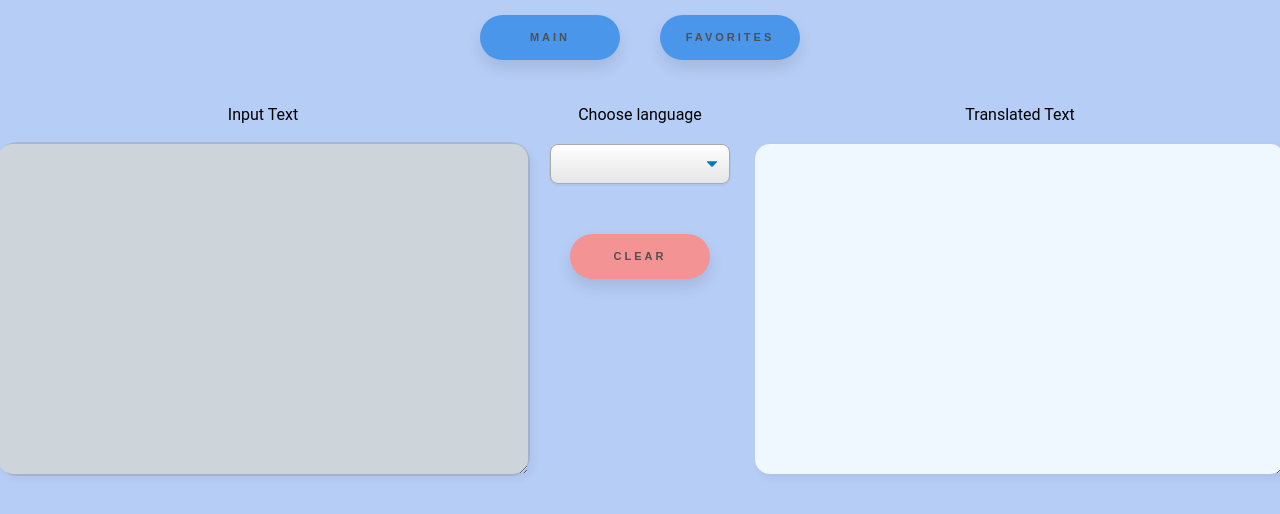
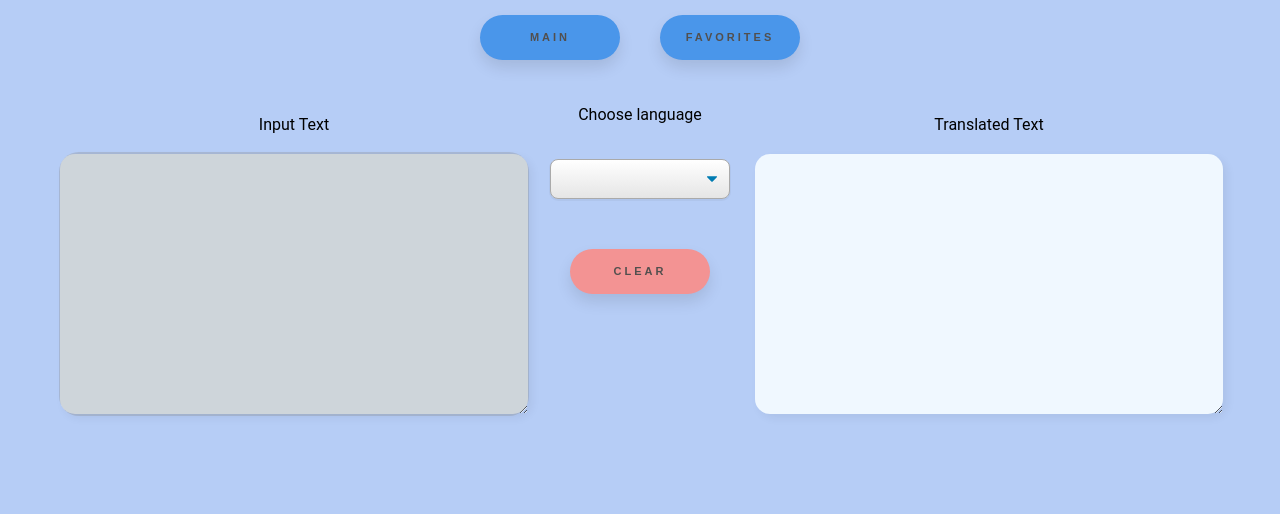
Before and after one commit to PaulRomanov/TranslatorAPI, an Angular app: page / in a window 1280 px wide. Shown: the top 514 px of the page. Built offline with nearby package versions, Linux system fonts and the light colour scheme.

Commit message:
add adaptive layout

```diff
--- a/src/app/components/header/header.component.scss
+++ b/src/app/components/header/header.component.scss
@@ -1,11 +1,15 @@
-.wrapper-header{
+.wrapper-header {
   background-color: rgb(182, 205, 246);
+
   ul {
     display: flex;
     justify-content: center;
   }
-}
 
+  li {
+    list-style-type: none;
+    a {
+      text-decoration: none;
       .nav-item {
         text-decoration: none;
         display: inline-block;
@@ -33,11 +37,6 @@
         transform: translateY(-7px);
         cursor: pointer;
       }
-
-a {
-  text-decoration: none;
     }
-
-li {
-  list-style-type: none;
   }
+}
--- a/src/app/components/mainPage/mainPage.component.html
+++ b/src/app/components/mainPage/mainPage.component.html
@@ -4,7 +4,7 @@
     <div class="col-5">
       <div class="form-group">
         <label for="input-text">Input Text</label>
-      <div class="disablet-div" *ngIf="!targetLanguage"></div>
+        <div class="disablet-div" *ngIf="!targetLanguage"></div>
         <textarea
           class="form-control"
           id="input-text"
--- a/src/app/components/mainPage/mainPage.component.scss
+++ b/src/app/components/mainPage/mainPage.component.scss
@@ -1,30 +1,56 @@
+form {
+  background-color: rgb(182, 205, 246);
+  min-height: 100vh;
   .row {
     padding: 30px 0 0 0;
     display: flex;
     justify-content: center;
     align-items: flex-start;
+    flex-wrap: wrap;
   }
 
-.form-control {
-  width: 500px;
-  height: 300px;
+  @media only screen and (max-width: 1210px) {
+    .row {
+      flex-direction: column;
+      align-items: center;
     }
-
+  }
+  .col-5 {
+    margin: 10px 20px 20px 20px;
+    padding: 0 2px 0 5px;
     .form-group {
       display: flex;
       flex-direction: column;
       align-items: center;
-}
-
       label {
         margin: 0 0 20px 0;
       }
-
-.col-5 {
-  margin: 0 20px 0 20px;
-  padding: 0 2px 0 5px;
+      .disablet-div {
+        background-color: #888c8f54;
+        width: 470px;
+        height: 264px;
+        margin: 37px 0 0 0;
+        border-radius: 20px;
+        z-index: 1;
+        position: absolute;
       }
-
+      .form-control {
+        width: 438px;
+        height: 230px;
+      }
+      @media only screen and (max-width: 320px) {
+        .form-control {
+          width: 250px;
+        }
+        .disablet-div {
+          width: 282px;
+        }
+      }
+      .wrapper-spiner {
+        z-index: 1;
+        position: absolute;
+        margin: 75px 0 0 0;
+      }
       textarea {
         resize: vertical;
         padding: 15px;
@@ -33,13 +59,20 @@ textarea {
         box-shadow: 4px 4px 10px rgba(0, 0, 0, 0.06);
         background-color: aliceblue;
       }
-
-form {
-  background-color: rgb(182, 205, 246);
-  height: 100vh;
-  // width: 100vw;
+    }
+  }
 }
 
+.wrapper-block {
+  .col-2 {
+    .form-group {
+      display: flex;
+      flex-direction: column;
+      align-items: center;
+      label {
+        margin: 0 0 20px 0;
+      }
+    }
     select {
       display: block;
       font-size: 16px;
@@ -51,7 +84,7 @@ select {
       width: 100%;
       max-width: 100%;
       box-sizing: border-box;
-  margin: 0;
+      margin: 15px 0 0 0;
       border: 1px solid #aaa;
       box-shadow: 0 1px 0 1px rgba(0, 0, 0, 0.04);
       border-radius: 0.5em;
@@ -88,11 +121,6 @@ select {
       background-position: left 0.7em top 50%, 0 0;
       padding: 0.6em 0.8em 0.5em 1.4em;
     }
-
-.wrapper-spiner {
-  z-index: 1;
-  position: absolute;
-  margin: 75px 0 0 0;
   }
 
   .floating-button {
@@ -121,13 +149,4 @@ select {
     transform: translateY(-7px);
     cursor: pointer;
   }
-
-.disablet-div {
-  background-color: #888c8f54;
-  width: 533px;
-  height: 334px;
-  margin: 37px 0 0 0;
-  border-radius: 20px;
-  z-index: 1;
-  position: absolute;
 }
--- a/src/styles.scss
+++ b/src/styles.scss
@@ -5,5 +5,4 @@
   padding: 0;
 }
 
-html, body { height: 100%; }
 body { margin: 0; font-family: Roboto, "Helvetica Neue", sans-serif; }
```
Lines whose indentation alone changed are shown as unchanged.
